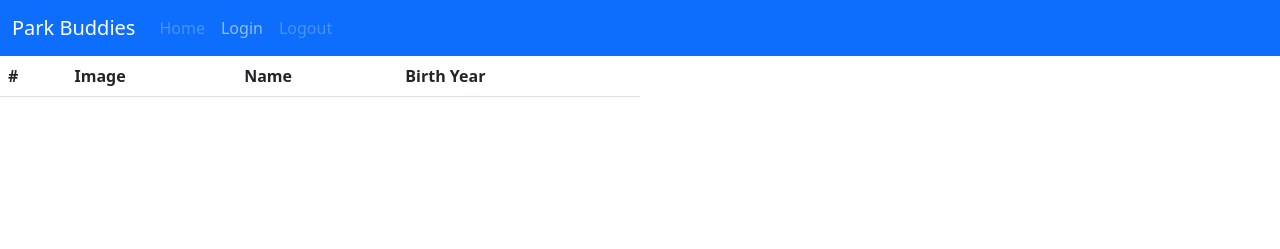
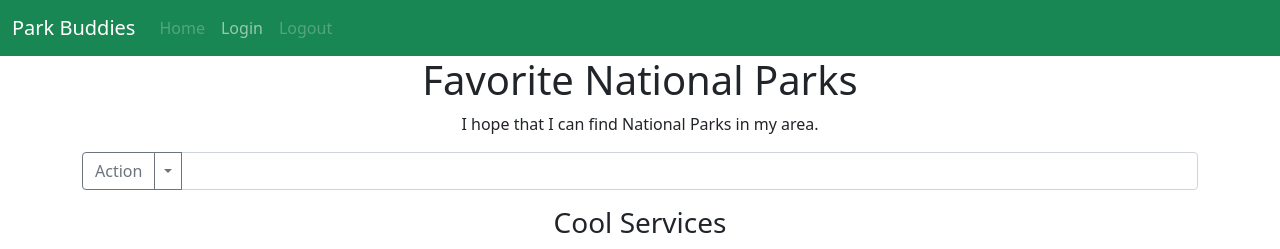
Before and after one commit to kev-odin/park-buddies-archive, a Flask app: template flask-web/app/templates/home.html in a window 1280 px wide. Shown: the top 249 px of the page. Run offline with Flask 2, Linux system fonts and the light colour scheme; the template is opened without the code that fills it, so the values that code supplies are empty.

Commit message:
feat: landing page for app

```diff
--- a/flask-web/app/templates/base.html
+++ b/flask-web/app/templates/base.html
@@ -6,7 +6,7 @@
 <title>{% block title %}{% endblock %}</title>
 </head>
   <body>
-  <nav class="navbar navbar-expand-lg navbar-dark bg-primary">
+  <nav class="navbar navbar-expand-lg navbar-dark bg-success">
     <div class="container-fluid">
       <a class="navbar-brand" href="#">Park Buddies</a>
       <button class="navbar-toggler" type="button" data-bs-toggle="collapse" data-bs-target="#navbarSupportedContent" aria-controls="navbarSupportedContent" aria-expanded="false" aria-label="Toggle navigation">
@@ -18,7 +18,7 @@
         {% if active_page == 'home' and current_user.is_authenticated %}
           {% set home_class = "active" %}
         {% elif not current_user.is_authenticated %}
-        {% set home_class = "disabled" %}
+          {% set home_class = "disabled" %}
         {% endif %}
             <a class="nav-link {{ home_class }}" aria-current="page" href="/home">Home</a>
           </li>
--- a/flask-web/app/templates/home.html
+++ b/flask-web/app/templates/home.html
@@ -2,65 +2,46 @@
 {% set active_page = 'home' %}
 {% block title %} {{title}} {% endblock %}
 {% block content %}
-<div class="w-50">
-  <!-- <form method="post">
-    {{ form.csrf_token }}
 
-    <div class="form-group">
-      <div class="mb-3">
-        <fieldset class="form-field">
-          {{ form.birthday.label(class="form-label") }}
-          {{ form.birthday(class="form-control") }}
-          {% if form.birthday.errors %}
-            <ul class="errors">
-              {% for error in form.birthday.errors %}
-              <li>{{ error }}</li>
-              {% endfor %}
-            </ul>
-          {% endif %}
-        </fieldset>
-        <small class="form-text text-muted">Find people that share your birthday.</small>
+<div class="jumbotron">
+  <div class="container text-center">
+    <h1>Favorite National Parks</h1>
+    <p>I hope that I can find National Parks in my area.</p>
+    <div class="input-group mb-3">
+      <button type="button" class="btn btn-outline-secondary">Action</button>
+      <button type="button" class="btn btn-outline-secondary dropdown-toggle dropdown-toggle-split" data-bs-toggle="dropdown" aria-expanded="false">
+        <span class="visually-hidden">Toggle Dropdown</span>
+      </button>
+      <ul class="dropdown-menu">
+        <li><a class="dropdown-item" href="#">Action</a></li>
+        <li><a class="dropdown-item" href="#">Another action</a></li>
+        <li><a class="dropdown-item" href="#">Something else here</a></li>
+        <li><hr class="dropdown-divider"></li>
+        <li><a class="dropdown-item" href="#">Separated link</a></li>
+      </ul>
+      <input type="text" class="form-control" aria-label="Text input with segmented dropdown button">
+    </div>
+  </div>
+</div>
+
+  <div class="container-fluid bg-3 text-center">
+    <h3>Cool Services</h3><br>
+    <div class="row">
+      <div class="col-sm-4">
+        <p>Activities</p>
+        <img src="https://downloadfree3d.com/wp-content/uploads/2018/12/Tree.jpg" class="img-responsive" style="width:100%" alt="Image">
+      </div>
+      <div class="col-sm-4">
+        <p>Parks by State</p>
+        <img src="https://downloadfree3d.com/wp-content/uploads/2018/12/Tree.jpg" class="img-responsive" style="width:100%" alt="Image">
+      </div>
+      <div class="col-sm-4">
+        <p>My Park List</p>
+        <img src="https://downloadfree3d.com/wp-content/uploads/2018/12/Tree.jpg" class="img-responsive" style="width:100%" alt="Image">
       </div>
     </div>
+  </div><br>
 
-    <div class="form-group">
-      <div class="mb-3">
-        <fieldset class="form-field">
-          {{ form.results.label(class="form-label") }}
-          {{ form.results(class="form-control") }}
-          {% if form.results.errors %}
-            <ul class="errors">
-              {% for error in form.results.errors %}
-              <li>{{ error }}</li>
-              {% endfor %}
-            </ul>
-          {% endif %}
-        </fieldset>
-        <small class="form-text text-muted">Return the number of results.</small>
-      </div>
-    </div>
-    {{ form.submit(class="btn btn-primary") }}
-  </form>
-</div> -->
+</html>
 
-<table class="table table-striped">
-  <thead>
-    <tr>
-      <th scope="col">#</th>
-      <th scope="col">Image</th>
-      <th scope="col">Name</th>
-      <th scope="col">Birth Year</th>
-    </tr>
-  </thead>
-  <tbody>
-    <!-- {% for entry in myData %}
-    <tr>
-      <td class="align-middle">{{ loop.index }}</td>
-      <td class="align-middle"><img src= {{ entry['thumbnail'] }} class="img-thumbnail" style="max-height:50px; max-width:50px;">
-      <td class="align-middle">{{ entry['text'] }}</td>
-      <td class="align-middle">{{ entry['year'] }}</td>
-    </tr>
-    {% endfor %} -->
-  </tbody>
-</table>
 {% endblock %}
```
Also changed, not shown: flask-web/app/templates/login.html (+10 -7 lines), flask-web/app/templates/register.html (+13 -8 lines).
